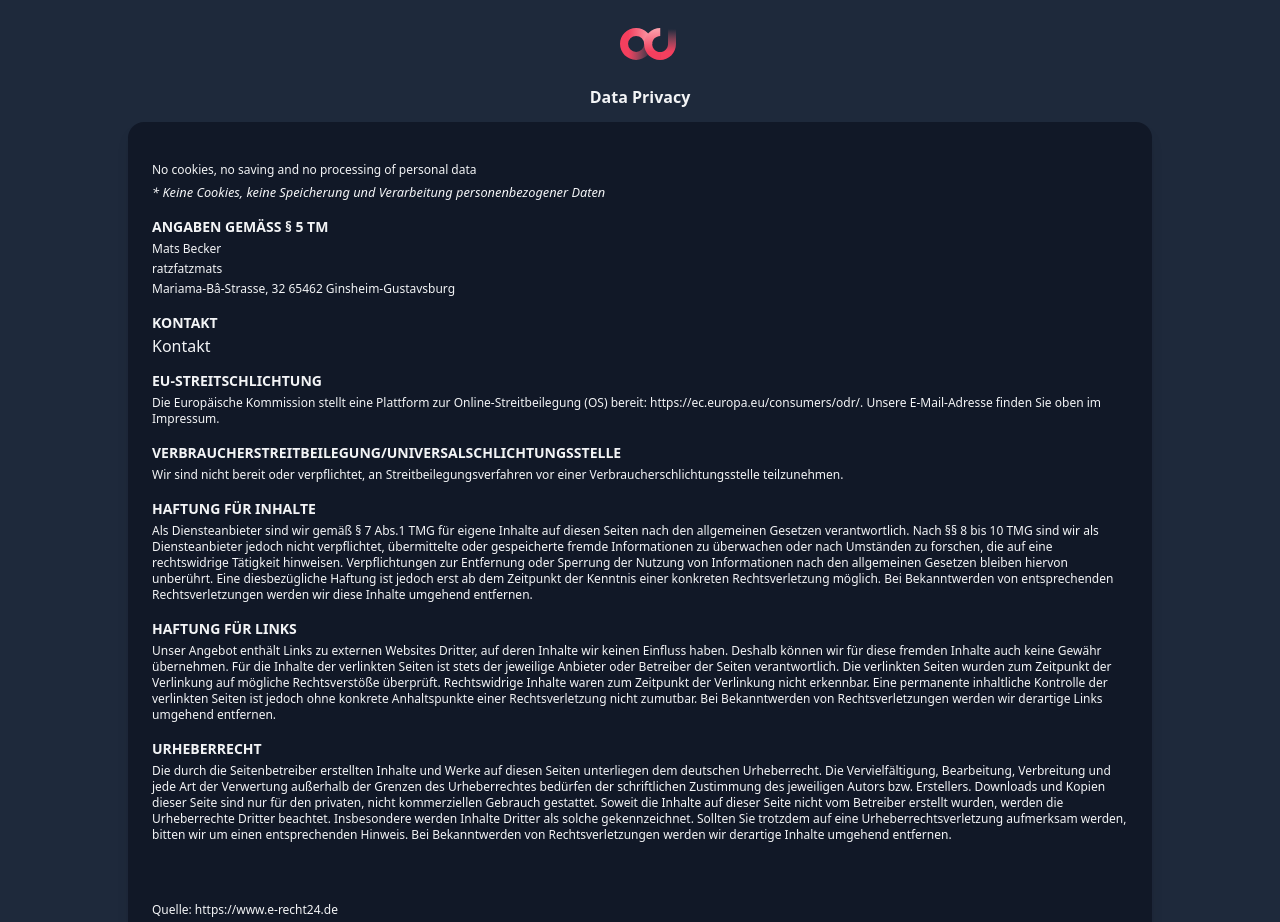
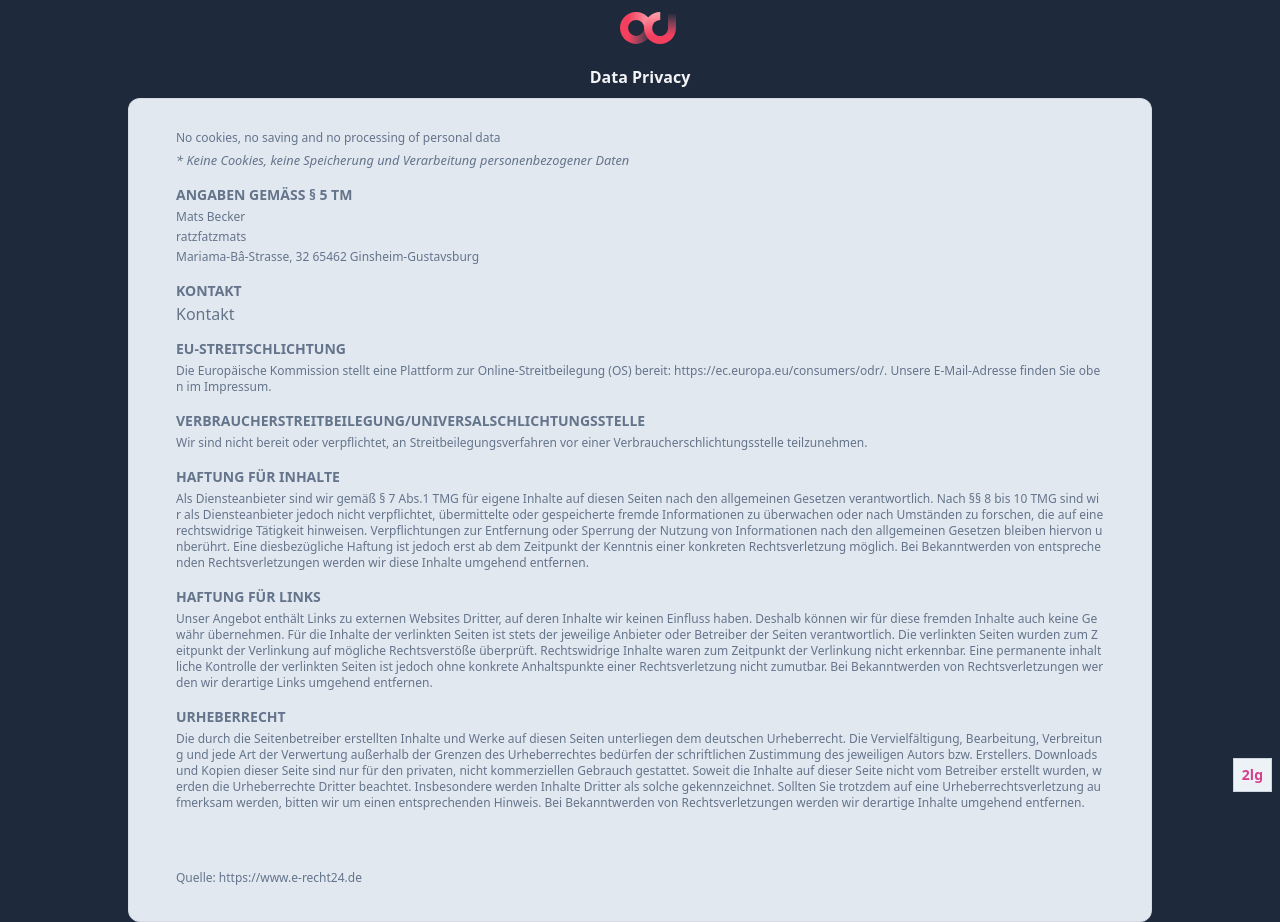
Before and after one commit to mbecker/tailwindstarter, a website: page src/privacy.html in a window 1280 px wide. Shown: the top 922 px of the page. Drawn offline with Linux system fonts and the light colour scheme; a web font is replaced by a local one.

Commit message:
fix padding

```diff
--- a/src/privacy.html
+++ b/src/privacy.html
@@ -5,8 +5,7 @@
     <meta charset="UTF-8">
     <meta http-equiv="X-UA-Compatible" content="IE=edge">
     <meta name="HandheldFriendly" content="True">
-    <meta name="viewport" content="width=device-width, initial-scale=1.0">
-
+    <meta name="viewport" content="width=device-width, user-scalable=no" />
     <meta name="apple-mobile-web-app-capable" content="yes">
     <meta name="mobile-web-app-capable" content="yes">
     <meta name="apple-mobile-web-app-status-bar-style" content="black-translucent">
@@ -24,8 +23,9 @@
 
 </head>
 
-<body class="flex px-4 pb-4 flex-col items-center w-screen bg-slate-800 text-gray-500">
-    <header class=" top-0 left-0 right-0 py-4  flex flex-col">
+<body class="bg-slate-800 text-gray-500">
+    <div class="mx-auto flex flex-col items-center space-y-3 w-screen md:max-w-screen-md lg:max-w-screen-lg break-all">
+        <header class="flex flex-col">
             <a href="/">
                 <?xml version="1.0" encoding="UTF-8" standalone="no"?>
                 <svg class="w-14 h-14 ml-4" :style="{ transform: 'rotate(' + (180 - total_value) + 'deg)'}" viewBox="0 0 55.606997 31.999995" width="55.606998" height="32" version="1.1" id="svg93"
@@ -59,8 +59,8 @@
                             y1="45.254833" x2="22.627417" y2="45.254833" />
                         <linearGradient inkscape:collect="always" xlink:href="#logo_a" id="linearGradient207" gradientUnits="userSpaceOnUse" gradientTransform="matrix(0,-1.4142136,0.70710678,0,23.964,32)" x1="5.8831282"
                             y1="22.627417" x2="22.627417" y2="22.627417" />
-                    <linearGradient inkscape:collect="always" xlink:href="#logo_b" id="linearGradient347" gradientUnits="userSpaceOnUse" gradientTransform="matrix(0,-1.4131761,0.70016911,0,23.920981,32)" x1="5.8831282"
-                        y1="45.254833" x2="21.821712" y2="45.348652" />
+                        <linearGradient inkscape:collect="always" xlink:href="#logo_b" id="linearGradient347" gradientUnits="userSpaceOnUse" gradientTransform="matrix(0,-1.4131761,0.70016911,0,23.920981,32)"
+                            x1="5.8831282" y1="45.254833" x2="21.821712" y2="45.348652" />
                         <linearGradient inkscape:collect="always" xlink:href="#logo_a" id="linearGradient1029" gradientUnits="userSpaceOnUse" gradientTransform="scale(1.4142136,0.70710678)" x1="5.8831282" y1="22.627417"
                             x2="22.627417" y2="22.627417" />
                     </defs>
@@ -76,10 +76,12 @@
             </a>
         </header>
         <h1 class="text-gray-100 font-semibold mb-4">Data Privacy</h1>
-    <!-- Component Start -->
-    <div class="flex flex-col items-center bg-gray-900 shadow-lg rounded-2xl px-6 py-10 text-gray-100 w-full max-w-screen-lg">
-        <div class="flex  w-full  bg-cover bg-bottom rounded-xl ">
-            <div class="post-content gh-content kg-canvas">
+
+            <div class="not-prose relative bg-slate-200 rounded-xl overflow-hidden dark:bg-slate-800/25">
+
+                <div class="relative rounded-xl overflow-auto">
+                    <div class="px-4">
+                        <div class="mx-auto max-w-screen-xl  p-8 text-slate-500 dark:bg-slate-800 dark:text-slate-400">
                             <p>No cookies, no saving and no processing of personal data</p>
                             <!--kg-card-begin: html--><span style="font-size: 0.8em; font-style: italic;margin-top:0.2em;">* Keine Cookies, keine Speicherung und Verarbeitung personenbezogener Daten</span>
                             <!--kg-card-end: html-->
@@ -91,25 +93,33 @@
                             <!--kg-card-begin: html--><a href="https://ratzfatzmats.de/contact">Kontakt</a>
                             <!--kg-card-end: html-->
                             <h3 id="eu-streitschlichtung">EU-STREITSCHLICHTUNG</h3>
-                <p>Die Europäische Kommission stellt eine Plattform zur Online-Streitbeilegung (OS) bereit: <a href="https://ec.europa.eu/consumers/odr/">https://ec.europa.eu/consumers/odr/.</a> Unsere E-Mail-Adresse
-                    finden Sie oben im Impressum.</p>
+                            <p>Die Europäische Kommission stellt eine Plattform zur Online-Streitbeilegung (OS) bereit: <a href="https://ec.europa.eu/consumers/odr/">https://ec.europa.eu/consumers/odr/.</a> Unsere
+                                E-Mail-Adresse finden Sie oben im Impressum.</p>
                             <h3 id="verbraucherstreitbeilegunguniversalschlichtungsstelle">VERBRAUCHERSTREITBEILEGUNG/UNIVERSALSCHLICHTUNGSSTELLE</h3>
                             <p>Wir sind nicht bereit oder verpflichtet, an Streitbeilegungsverfahren vor einer Verbraucherschlichtungsstelle teilzunehmen.</p>
                             <h3 id="haftung-f%C3%BCr-inhalte">HAFTUNG FÜR INHALTE</h3>
-                <p>Als Diensteanbieter sind wir gemäß § 7 Abs.1 TMG für eigene Inhalte auf diesen Seiten nach den allgemeinen Gesetzen verantwortlich. Nach §§ 8 bis 10 TMG sind wir als Diensteanbieter jedoch nicht
-                    verpflichtet, übermittelte oder gespeicherte fremde Informationen zu überwachen oder nach Umständen zu forschen, die auf eine rechtswidrige Tätigkeit hinweisen. Verpflichtungen zur Entfernung oder
+                            <p>Als Diensteanbieter sind wir gemäß § 7 Abs.1 TMG für eigene Inhalte auf diesen Seiten nach den allgemeinen Gesetzen verantwortlich. Nach §§ 8 bis 10 TMG sind wir als Diensteanbieter jedoch
+                                nicht
+                                verpflichtet, übermittelte oder gespeicherte fremde Informationen zu überwachen oder nach Umständen zu forschen, die auf eine rechtswidrige Tätigkeit hinweisen. Verpflichtungen zur Entfernung
+                                oder
                                 Sperrung der Nutzung von Informationen nach den allgemeinen Gesetzen bleiben hiervon unberührt. Eine diesbezügliche Haftung ist jedoch erst ab dem Zeitpunkt der Kenntnis einer konkreten
                                 Rechtsverletzung möglich. Bei Bekanntwerden von entsprechenden Rechtsverletzungen werden wir diese Inhalte umgehend entfernen.</p>
                             <h3 id="haftung-f%C3%BCr-links">HAFTUNG FÜR LINKS</h3>
-                <p>Unser Angebot enthält Links zu externen Websites Dritter, auf deren Inhalte wir keinen Einfluss haben. Deshalb können wir für diese fremden Inhalte auch keine Gewähr übernehmen. Für die Inhalte der
+                            <p>Unser Angebot enthält Links zu externen Websites Dritter, auf deren Inhalte wir keinen Einfluss haben. Deshalb können wir für diese fremden Inhalte auch keine Gewähr übernehmen. Für die Inhalte
+                                der
                                 verlinkten Seiten ist stets der jeweilige Anbieter oder Betreiber der Seiten verantwortlich. Die verlinkten Seiten wurden zum Zeitpunkt der Verlinkung auf mögliche Rechtsverstöße überprüft.
-                    Rechtswidrige Inhalte waren zum Zeitpunkt der Verlinkung nicht erkennbar. Eine permanente inhaltliche Kontrolle der verlinkten Seiten ist jedoch ohne konkrete Anhaltspunkte einer Rechtsverletzung
+                                Rechtswidrige Inhalte waren zum Zeitpunkt der Verlinkung nicht erkennbar. Eine permanente inhaltliche Kontrolle der verlinkten Seiten ist jedoch ohne konkrete Anhaltspunkte einer
+                                Rechtsverletzung
                                 nicht zumutbar. Bei Bekanntwerden von Rechtsverletzungen werden wir derartige Links umgehend entfernen.</p>
                             <h3 id="urheberrecht">URHEBERRECHT</h3>
-                <p>Die durch die Seitenbetreiber erstellten Inhalte und Werke auf diesen Seiten unterliegen dem deutschen Urheberrecht. Die Vervielfältigung, Bearbeitung, Verbreitung und jede Art der Verwertung außerhalb
-                    der Grenzen des Urheberrechtes bedürfen der schriftlichen Zustimmung des jeweiligen Autors bzw. Erstellers. Downloads und Kopien dieser Seite sind nur für den privaten, nicht kommerziellen Gebrauch
-                    gestattet. Soweit die Inhalte auf dieser Seite nicht vom Betreiber erstellt wurden, werden die Urheberrechte Dritter beachtet. Insbesondere werden Inhalte Dritter als solche gekennzeichnet. Sollten
-                    Sie trotzdem auf eine Urheberrechtsverletzung aufmerksam werden, bitten wir um einen entsprechenden Hinweis. Bei Bekanntwerden von Rechtsverletzungen werden wir derartige Inhalte umgehend entfernen.
+                            <p>Die durch die Seitenbetreiber erstellten Inhalte und Werke auf diesen Seiten unterliegen dem deutschen Urheberrecht. Die Vervielfältigung, Bearbeitung, Verbreitung und jede Art der Verwertung
+                                außerhalb
+                                der Grenzen des Urheberrechtes bedürfen der schriftlichen Zustimmung des jeweiligen Autors bzw. Erstellers. Downloads und Kopien dieser Seite sind nur für den privaten, nicht kommerziellen
+                                Gebrauch
+                                gestattet. Soweit die Inhalte auf dieser Seite nicht vom Betreiber erstellt wurden, werden die Urheberrechte Dritter beachtet. Insbesondere werden Inhalte Dritter als solche gekennzeichnet.
+                                Sollten
+                                Sie trotzdem auf eine Urheberrechtsverletzung aufmerksam werden, bitten wir um einen entsprechenden Hinweis. Bei Bekanntwerden von Rechtsverletzungen werden wir derartige Inhalte umgehend
+                                entfernen.
                             </p>
                             <!--kg-card-begin: html--><br>
                             <p class="mt-2" style="height: 24px;"></p>
@@ -118,10 +128,13 @@
                         </div>
                     </div>
                 </div>
+                <div class="absolute inset-0 pointer-events-none border border-black/5 rounded-xl dark:border-white/5"></div>
+            </div>
+
         <footer class=" bottom-0 left-0 right-0 p-4 flex justify-center items-center">
             <a href="/privacy.html" class="text-gray-200 hover:text-gray-100 text-xs font-thin">Data Privacy</a>
         </footer>
-    <!-- Component End  -->
+    </div>
 
     <script async defer data-website-id="4fc93364-ab22-4fbf-8da2-5b2d96f42aad" src="https://umami.ratzfatzmats.de/umami.js"></script>
 
--- a/src/tailwind.css
+++ b/src/tailwind.css
@@ -49,5 +49,5 @@ h3 {
 }
 
 p {
-  @apply text-xs mb-1;
+  @apply text-xs mb-1 break-all;
 }
```
Also changed, not shown: src/styles.min.css. Lines whose indentation alone changed are shown as unchanged.
